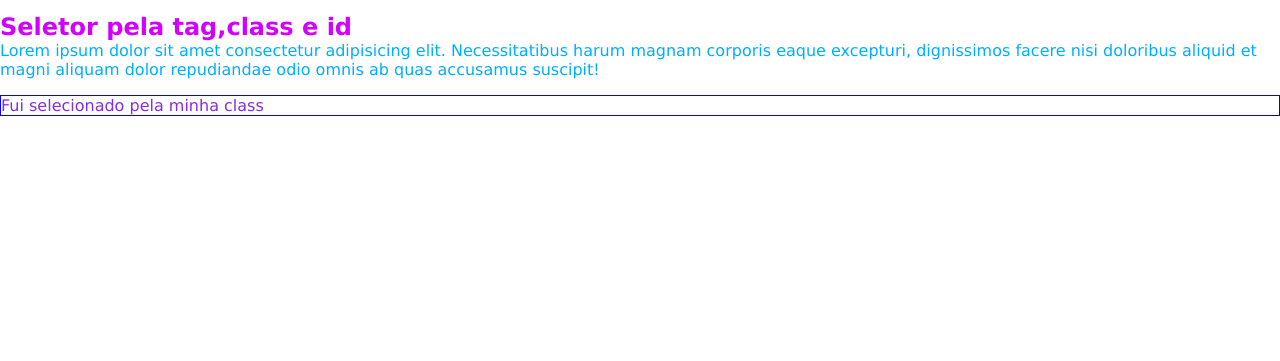
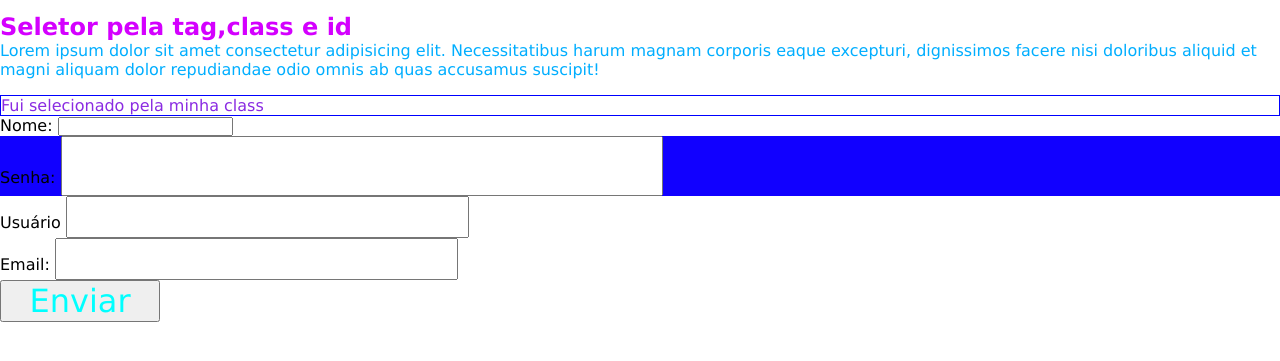
Before and after one commit to D-moraes/seletores-css, a plain HTML site: page index.html in a window 1280 px wide. Shown: the part 41-402 px from the top of the page. Drawn offline with Linux system fonts and the light colour scheme.

Commit message:
Fim aula seletores

```diff
--- a/index.html
+++ b/index.html
@@ -17,6 +17,30 @@
 
         <p>Lorem ipsum dolor sit amet consectetur adipisicing elit. Necessitatibus harum magnam corporis eaque excepturi, dignissimos facere nisi doloribus aliquid et magni aliquam dolor repudiandae odio omnis ab quas accusamus suscipit!</p>
         <p class="paragrafo">Fui selecionado pela minha class</p>
+
+        <form action="" class="cadastro-form">
+            <div>
+                <label for="">Nome:</label>
+                <input type="text">
+            </div>
+            <div>
+                <label for="">Senha:</label>
+                 <input type="password">
+            </div>
+        </form>
+
+        <form action="" class="login-form">
+            <div>
+                <label for="">Usuário</label>
+                <input type="text">
+            </div>
+            <div>
+                <label for="">Email:</label>
+                <input type="email">
+            </div>
+
+            <input type="button" value="Enviar">
+        </form>
     </main>
 </body>
 </html>
--- a/style.css
+++ b/style.css
@@ -26,4 +26,26 @@ main{
 /* Seletor pelo id */
 #titulo{
     color: rgb(212, 0, 255);
-}''
+}
+
+/* Seletor pelo atributo */
+input[type="password"] {
+    font-size: 3rem;
+}
+
+/* Seletor por descendentes */
+.login-form input{
+    font-size: 2rem;
+    color: aquamarine;
+}
+
+/* Seletor de filhos diretos */
+.login-form > input{
+    color: aqua;
+    width: 10rem;
+}
+
+/* Pseudo classes */
+.cadastro-form div:nth-of-type(2){
+    background: rgb(17, 0, 255);
+}
```
